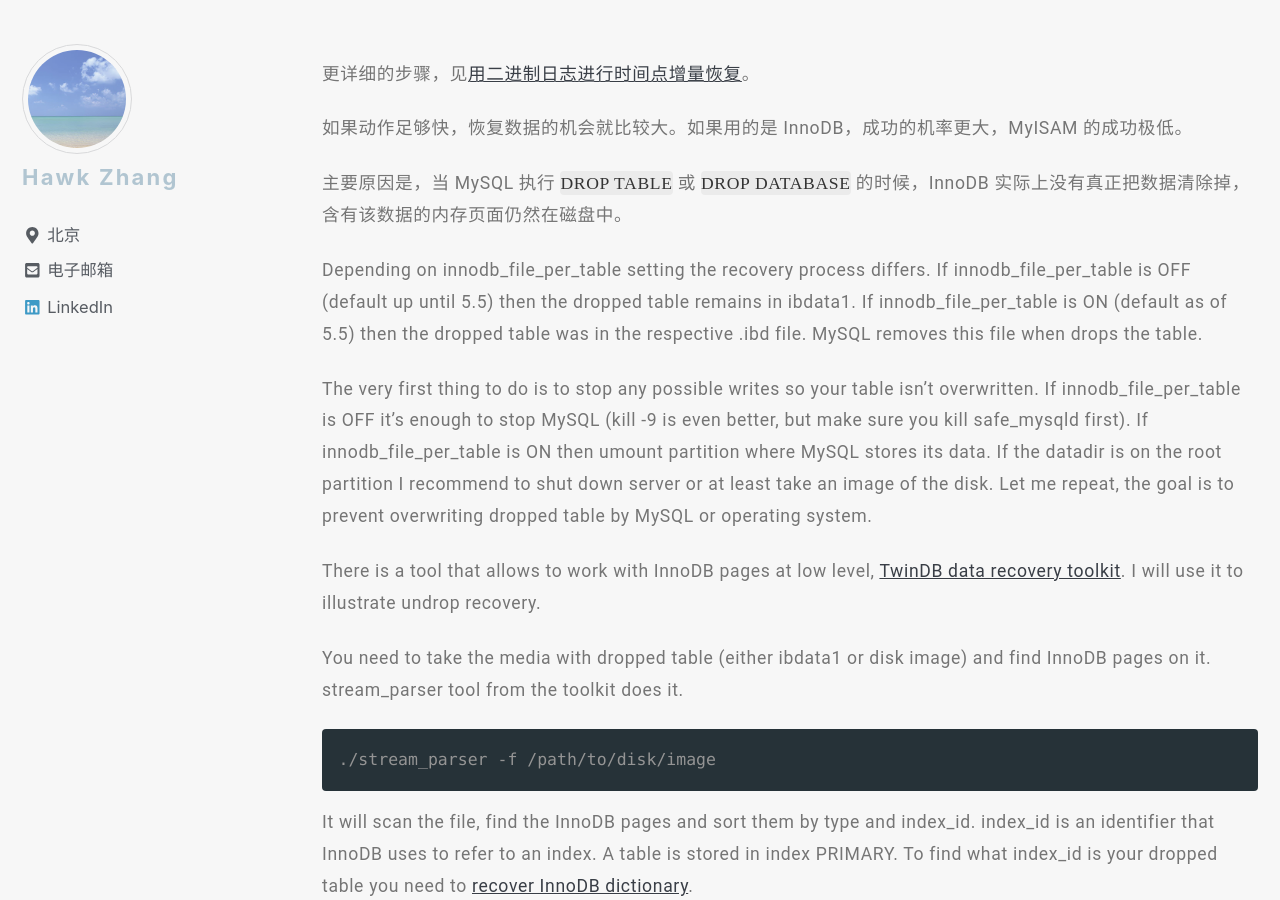
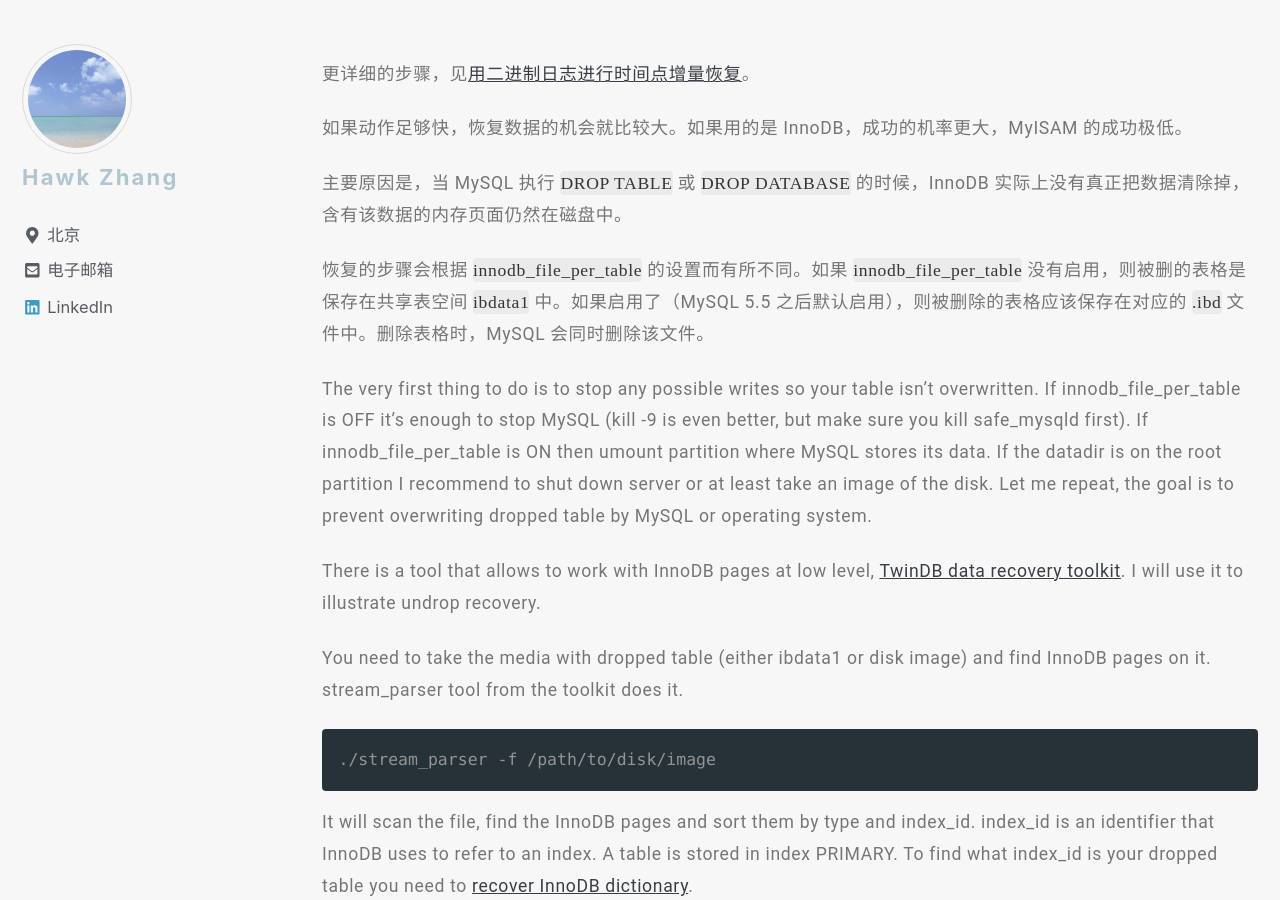
Before and after one commit to narru888/linotes_note, a Jekyll site: the page built from _posts/devop/2017-05-01-troubleshooting.md, in a window 1280 px wide and 900 px high, scrolled down 7461 px. Built offline with Jekyll 4.4.1, drawn with Linux system fonts in a browser that asks for light colours; nearby versions of some CDN libraries; a script that is not in the unit is left out.

Commit message:
update on 2018-08-19 12:10:01 CST

```diff
--- a/_posts/devop/2017-05-01-troubleshooting.md
+++ b/_posts/devop/2017-05-01-troubleshooting.md
@@ -244,9 +244,9 @@ $ sudo nginx -s reload
 
 主要原因是，当 MySQL 执行 `DROP TABLE` 或 `DROP DATABASE` 的时候，InnoDB 实际上没有真正把数据清除掉，含有该数据的内存页面仍然在磁盘中。
 
+恢复的步骤会根据 `innodb_file_per_table` 的设置而有所不同。如果 `innodb_file_per_table` 没有启用，则被删的表格是保存在共享表空间 `ibdata1` 中。如果启用了（MySQL 5.5 之后默认启用），则被删除的表格应该保存在对应的 `.ibd` 文件中。删除表格时，MySQL 会同时删除该文件。
 
 
-Depending on innodb_file_per_table setting the recovery process differs. If innodb_file_per_table is OFF (default up until 5.5) then the dropped table remains in ibdata1. If innodb_file_per_table is ON (default as of 5.5) then the dropped table was in the respective .ibd file. MySQL removes this file when drops the table.
 
 The very first thing to do is to stop any possible writes so your table isn't overwritten. If innodb_file_per_table is OFF it's enough to stop MySQL (kill -9 is even better, but make sure you kill safe_mysqld first). If innodb_file_per_table is ON then umount partition where MySQL stores its data. If the datadir is on the root partition I recommend to shut down server or at least take an image of the disk. Let me repeat, the goal is to prevent overwriting dropped table by MySQL or operating system.
 
```
